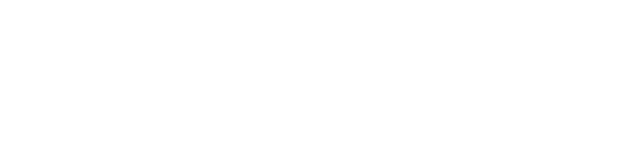
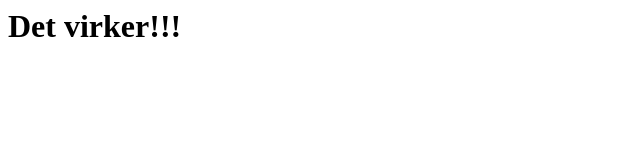
Before and after one commit to GoetheProductions/apartment-crawler, a website: page index.html in a window 1280 px wide. Shown: the whole page, without its empty margins (0-640 px from the left). Drawn offline with Linux system fonts and the light colour scheme.

Commit message:
messages

```diff
--- a/index.html
+++ b/index.html
@@ -4,5 +4,6 @@
         <title>OH HI MARK</title>
     </head>
     <body>
+        <h1>Det virker!!!</h1>
     </body>
 </html>
--- a/sendMessage.js
+++ b/sendMessage.js
@@ -24,6 +24,7 @@ module.exports = function() {
     const uri = 'https://www.privatbo.dk/?id=95';
     const message = "privatbo klar til tilmeldinger: https://www.privatbo.dk/?id=95"
 
+    console.log('SCRIPT UPDATE')
     c.queue([{
         uri,
         jQuery: false,
```
